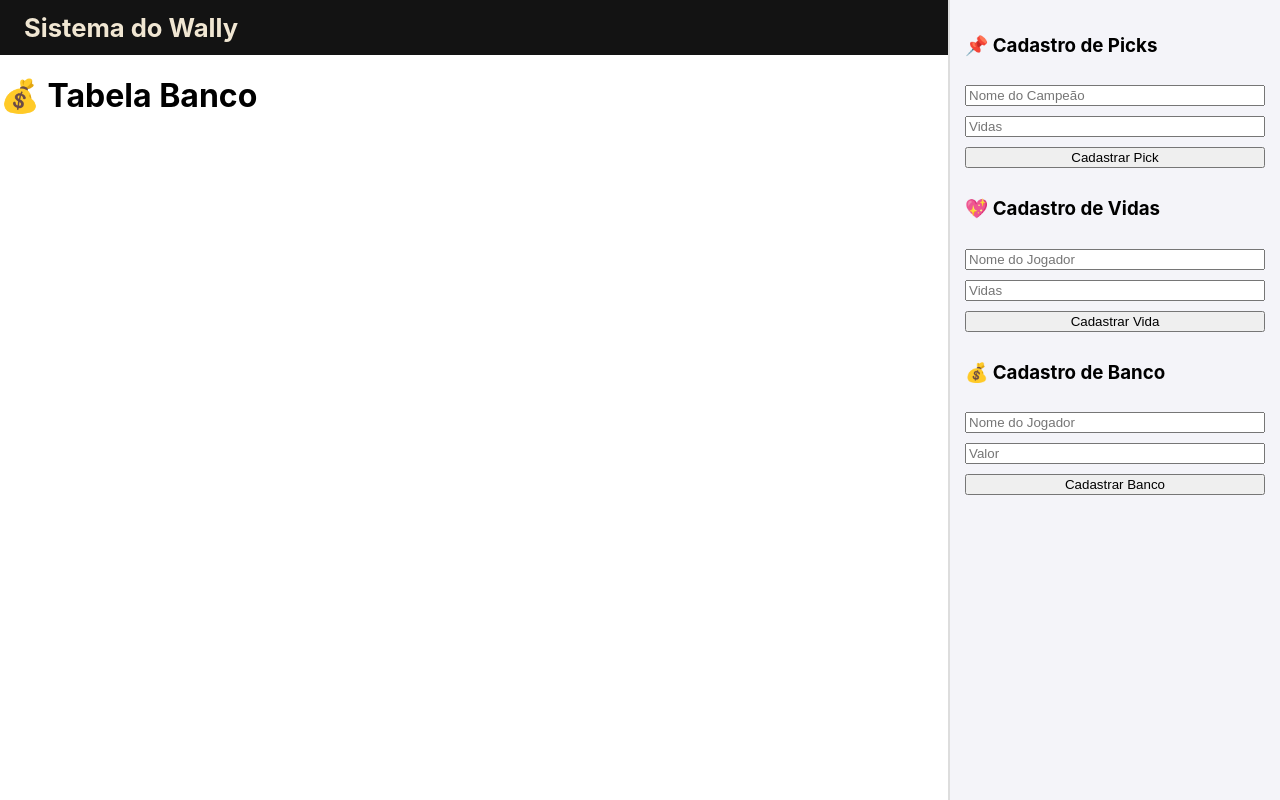
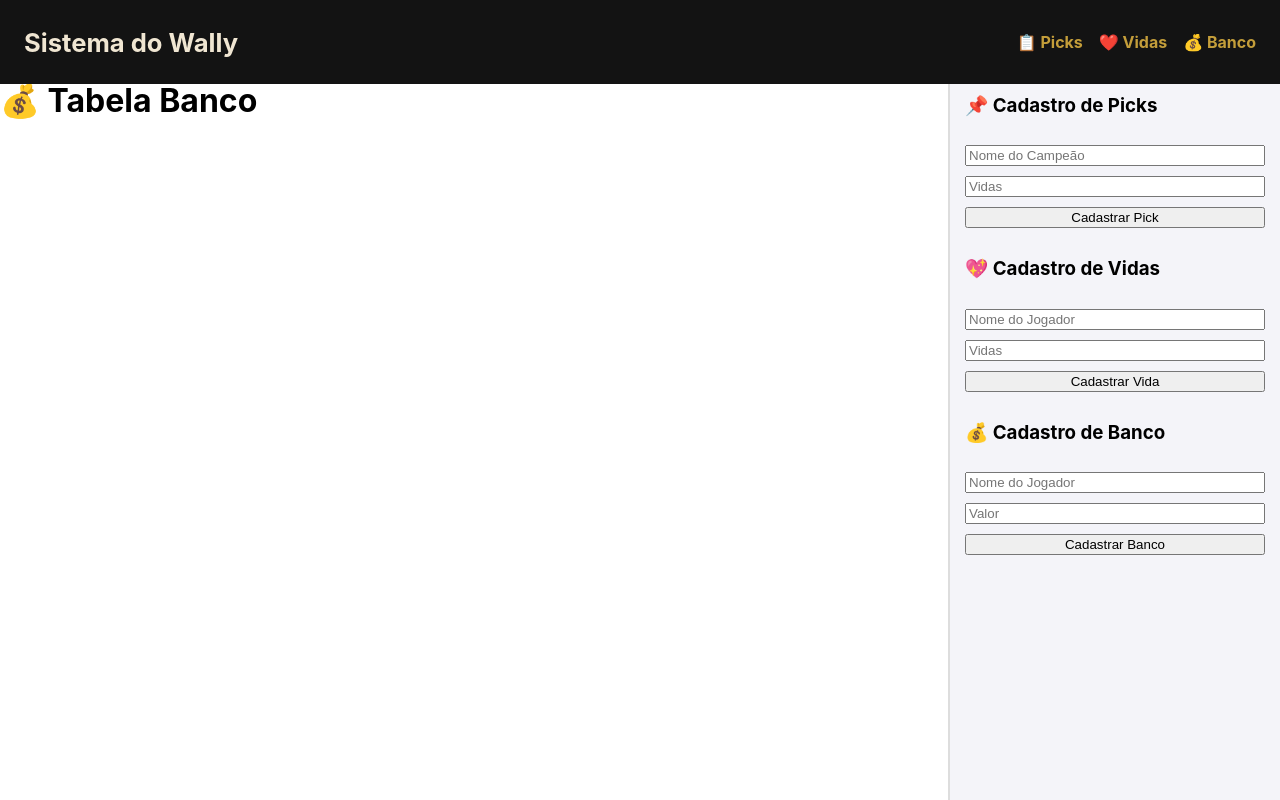
Before and after one commit to DanielDimas2002/Lista-de-Picks-Wally-Electron, a React (Create React App) app in the folder app-react/: page /banco in a window 1280 px wide. Built offline with nearby package versions, Linux system fonts and the light colour scheme.

Commit message:
Ajuste primário no css do aside

```diff
--- a/app-react/src/App.jsx
+++ b/app-react/src/App.jsx
@@ -31,7 +31,7 @@ function App() {
   return (
 
       <div style={{ display: "flex" }}>
-        <div style={{ flex: 1 }}>
+        <div style={{ flex: 1, paddingTop: "60px" }}>
           <Menu />
           <Routes>
             <Route path="/picks" element={<TabelaPick picks={picks} />} />
--- a/app-react/src/componentes/Aside/Aside.module.css
+++ b/app-react/src/componentes/Aside/Aside.module.css
@@ -9,7 +9,7 @@
   gap: 10px;
   position: fixed;
   right: 0;
-  top: 0;
+  top: 60px; /* 🔧 altura do menu */
   bottom: 0;
   overflow-y: auto;
 }
--- a/app-react/src/componentes/Menu/Menu.module.css
+++ b/app-react/src/componentes/Menu/Menu.module.css
@@ -6,6 +6,12 @@
   justify-content: space-between;
   align-items: center;
   flex-wrap: wrap;
+  height: 60px;
+  position: fixed;
+  top: 0;
+  left: 0;
+  right: 0;
+  z-index: 10;
 }
 
 .titulo {
```
Lines whose indentation alone changed are shown as unchanged.
